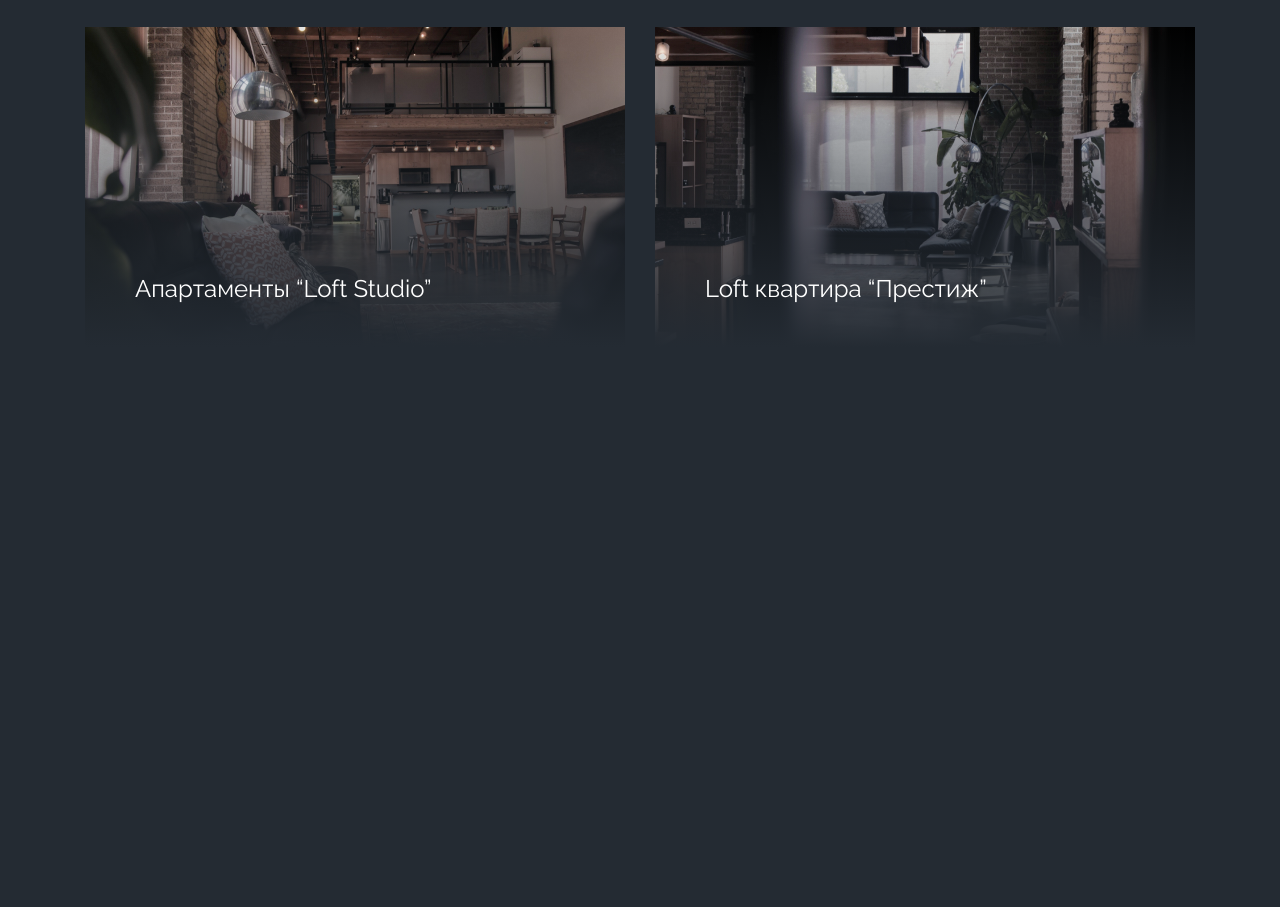
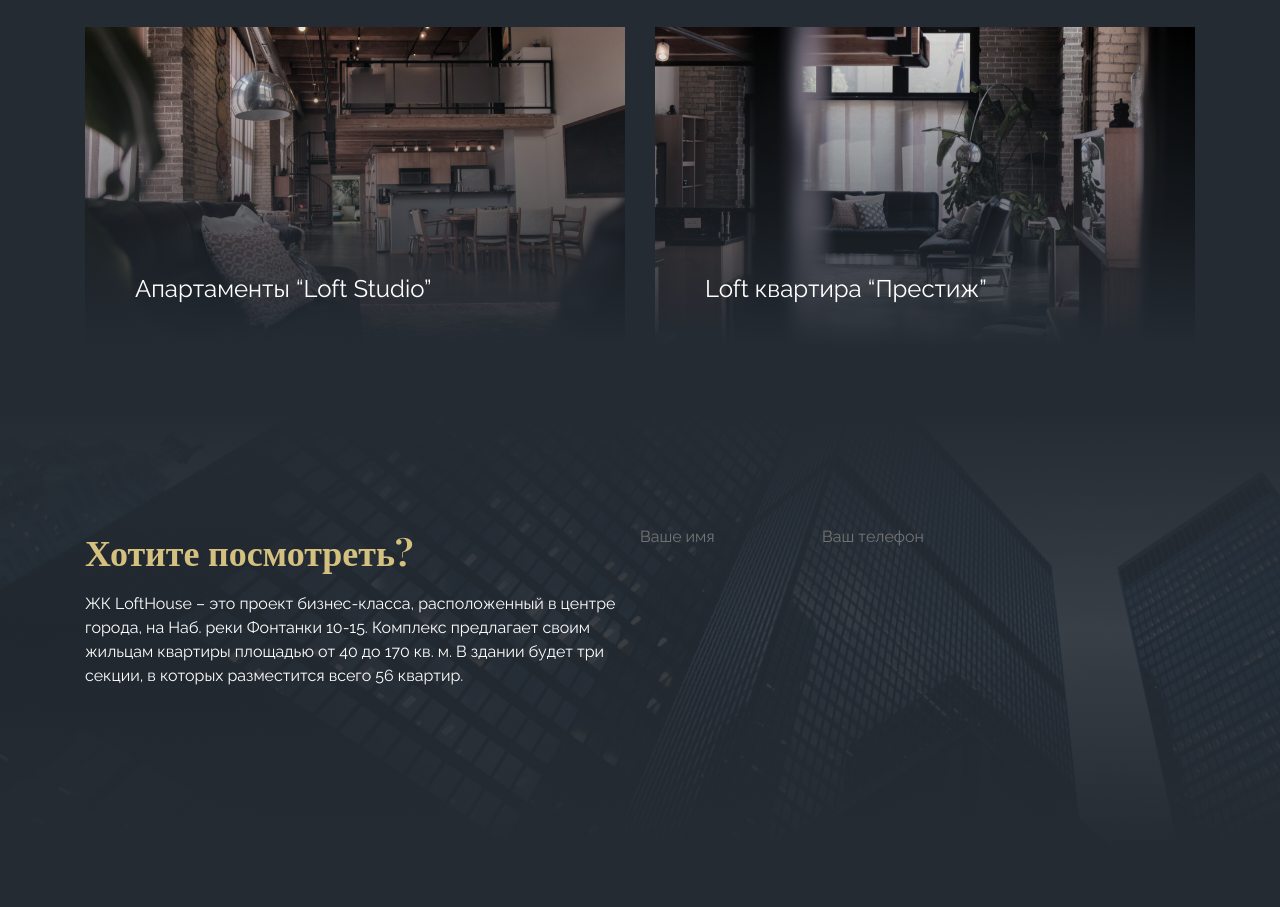
Before and after one commit to twilight-duck/LoftHouse-website, a plain HTML site: page index.html in a window 1280 px wide. Shown: the part 1726-2633 px from the top of the page. Before the commit the page ends 2073 px from the top, so only its background shows below. Drawn offline with nearby package versions, Linux system fonts and the light colour scheme.

Commit message:
added new sections

```diff
--- a/index.html
+++ b/index.html
@@ -90,6 +90,24 @@
                 </div>
             </div>
         </section>
+        <section class="application">
+            <div class="container">
+                <div class="application-row">
+                    <div class="application-info">
+                        <h2 class="application-info__title">Хотите посмотреть?</h2>
+                        <p class="application-info__text">ЖК LoftHouse – это проект бизнес-класса, расположенный в центре города, на Наб. реки Фонтанки 10-15. Комплекс предлагает своим жильцам квартиры площадью от 40 до 170 кв. м. В здании будет три секции, в которых разместится всего 56 квартир.</p>
+                    </div>
+                    <form action="" class="application-form">
+                        <label for="name-input">
+                            <input type="text" id="name-input" placeholder="Ваше имя">
+                        </label>
+                        <label for="phone-input">
+                            <input type="text" id="phone-input" placeholder="Ваш телефон">
+                        </label>
+                    </form>
+                </div>
+            </div>
+        </section>
     </main>
 </body>
 </html>
--- a/scss/blocks/_apartments.scss
+++ b/scss/blocks/_apartments.scss
@@ -22,13 +22,18 @@
         position: relative;
         cursor: pointer;
         overflow: hidden;
+        display: inline-block;
 
         & img{
+            position: relative;
+            z-index: 5;
             transition: all ease 0.4s;
         }
 
+
         &::before{
             position: absolute;
+            z-index: 6;
             top: 0;
             left: 0;
             content: '';
@@ -40,6 +45,7 @@
 
         &::after{
             opacity: 0;
+            z-index: 6;
             position: absolute;
             content: '';
             left: 15px;
@@ -69,7 +75,7 @@
             font-weight: 400;
             line-height: normal;
             color: #fff;
-            z-index: 3;
+            z-index: 7;
             transition: all ease 0.4s;
 
             &:hover{
--- /dev/null
+++ b/scss/blocks/_application.scss
@@ -0,0 +1,39 @@
+.application{
+    padding-top: 180px;
+    min-height: 560px;
+    background: linear-gradient(180deg, #242B33 10.42%, rgba(36, 43, 51, 0.00)
+     50.52%, #242B33 90.1%), linear-gradient(0deg, rgba(36, 43, 51, 0.90) 0%,
+     rgba(36, 43, 51, 0.90) 100%), url('./../img/application/application-bg.jpg'), lightgray 50% / cover no-repeat;
+
+        &-row{
+            display: grid;
+            grid-template-columns: 1fr 1fr;
+        }
+
+        &-info{
+
+
+            &__title{
+                color: $titlecolor;
+                font-family: $font-accent;
+                font-size: 36px;
+                font-style: normal;
+                font-weight: 700;
+                line-height: normal;
+                margin-bottom: 17px;
+            }
+
+            &__text{
+                font-family: $font-main;
+                font-size: 16px;
+                font-style: normal;
+                font-weight: 400;
+                line-height: 24px;
+            }
+        }
+
+
+        &-form{
+
+        }
+    }
--- a/scss/main.scss
+++ b/scss/main.scss
@@ -6,3 +6,4 @@
 @import  './blocks/header.scss';
 @import  './blocks/benefits.scss';
 @import  './blocks/apartments.scss';
+@import  './blocks/application.scss';
```
Also changed, not shown: img/application/application-bg.jpg (added), scss/main.css, 1 other file.
